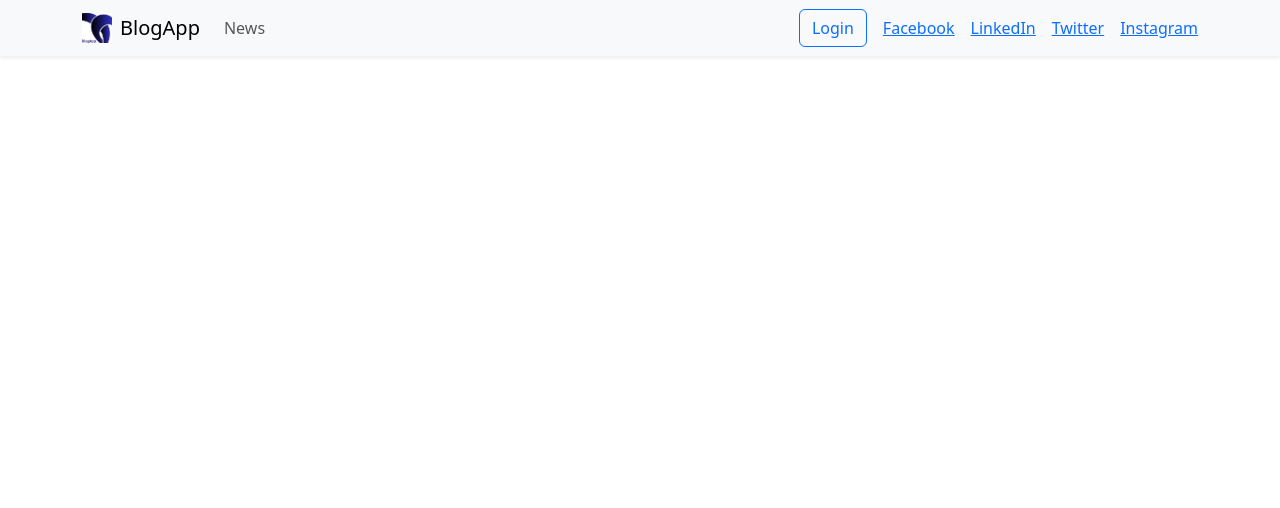
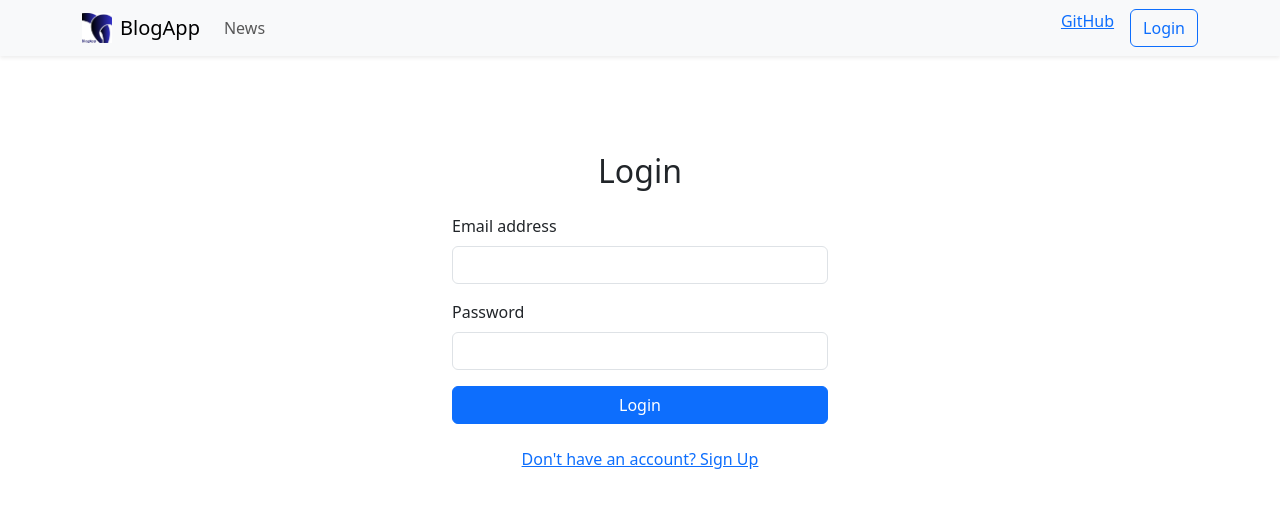
Before and after one commit to ionescuea/React-Blog-App, a React (Vite) app in the folder blog-app/: page /login in a window 1280 px wide. Shown: the top 508 px of the page. Built offline with nearby package versions, Linux system fonts and the light colour scheme; no server answers.

Commit message:
Add login/register functionality; create pages and routes

```diff
--- a/blog-app/src/App.jsx
+++ b/blog-app/src/App.jsx
@@ -1,12 +1,21 @@
-import { useState } from 'react'
-import AppNavbar from './components/Navbar';
+import React from 'react';
+import { BrowserRouter as Router, Routes, Route } from 'react-router-dom';
+import AppNavbar from './components/Navbar.jsx';
+import Login from './pages/Login.jsx';
+import News from './pages/News.jsx';
+import Home from './pages/Home.jsx';
 
 function App() {
   return (
-    <>
+    <Router>
       <AppNavbar />
-    </>
+      <Routes>
+        <Route path="/" element={<Home />} />
+        <Route path="/news" element={<News />} />
+        <Route path="/login" element={<Login />} />
+      </Routes>
+    </Router>
   );
 }
 
-export default App
+export default App;
--- a/blog-app/src/components/Navbar.jsx
+++ b/blog-app/src/components/Navbar.jsx
@@ -1,8 +1,16 @@
-// Navbar.jsx
 import React from 'react';
 import { Navbar, Nav, Container, Button } from 'react-bootstrap';
+import { useAuth } from '../context/Auth.jsx';
+import { auth } from '../firebase';
+import { signOut } from 'firebase/auth';
 
 function AppNavbar() {
+	const { user } = useAuth();
+
+	const handleLogout = async () => {
+		await signOut(auth);
+	};
+
 	return (
 		<Navbar bg="light" expand="lg" className="shadow-sm">
 			<Container>
@@ -16,17 +24,18 @@ function AppNavbar() {
 					/>
 					BlogApp
 				</Navbar.Brand>
-				<Navbar.Toggle aria-controls="basic-navbar-nav" />
-				<Navbar.Collapse id="basic-navbar-nav">
+				<Navbar.Toggle />
+				<Navbar.Collapse>
 					<Nav className="me-auto">
 						<Nav.Link href="/news">News</Nav.Link>
 					</Nav>
-					<Nav className="ms-auto d-flex align-items-center gap-3">
-						<Button variant="outline-primary">Login</Button>
-						<a href="https://facebook.com/yourprofile" target="_blank" rel="noopener noreferrer">Facebook</a>
-						<a href="https://linkedin.com/in/yourprofile" target="_blank" rel="noopener noreferrer">LinkedIn</a>
-						<a href="https://twitter.com/yourprofile" target="_blank" rel="noopener noreferrer">Twitter</a>
-						<a href="https://instagram.com/yourprofile" target="_blank" rel="noopener noreferrer">Instagram</a>
+					<Nav className="ms-auto gap-3">
+						<a href="https://github.com" target="_blank" rel="noopener noreferrer">GitHub</a>
+						{user ? (
+							<Button variant="outline-danger" onClick={handleLogout}>Logout</Button>
+						) : (
+							<Button variant="outline-primary" href="/login">Login</Button>
+						)}
 					</Nav>
 				</Navbar.Collapse>
 			</Container>
--- /dev/null
+++ b/blog-app/src/context/Auth.jsx
@@ -0,0 +1,24 @@
+import { createContext, useContext, useEffect, useState } from 'react';
+import { auth } from '../firebase';
+import { onAuthStateChanged } from 'firebase/auth';
+
+const AuthContext = createContext();
+
+export const AuthProvider = ({ children }) => {
+	const [user, setUser] = useState(null);
+
+	useEffect(() => {
+		const unsub = onAuthStateChanged(auth, (user) => {
+			setUser(user);
+		});
+		return unsub;
+	}, []);
+
+	return (
+		<AuthContext.Provider value={{ user }}>
+			{children}
+		</AuthContext.Provider>
+	);
+};
+
+export const useAuth = () => useContext(AuthContext);
--- a/blog-app/src/main.jsx
+++ b/blog-app/src/main.jsx
@@ -2,9 +2,12 @@ import React from 'react';
 import ReactDOM from 'react-dom/client';
 import App from './App.jsx';
 import 'bootstrap/dist/css/bootstrap.min.css';
+import { AuthProvider } from './context/Auth.jsx';
 
 ReactDOM.createRoot(document.getElementById('root')).render(
   <React.StrictMode>
-    <App />
+    <AuthProvider>
+      <App />
+    </AuthProvider>
   </React.StrictMode>
 );
--- /dev/null
+++ b/blog-app/src/pages/Home.jsx
@@ -0,0 +1,6 @@
+import React from 'react';
+
+const Home = () =>
+	<h1>Home Page</h1>;
+
+export default Home;
--- /dev/null
+++ b/blog-app/src/pages/Login.jsx
@@ -0,0 +1,81 @@
+import React, { useState } from 'react';
+import { auth } from '../firebase';
+import { createUserWithEmailAndPassword, signInWithEmailAndPassword } from 'firebase/auth';
+import { useNavigate } from 'react-router-dom';
+
+const Login = () => {
+  const [isLogin, setIsLogin] = useState(true); // Toggle between Login & Signup
+  const [email, setEmail] = useState('');
+  const [password, setPassword] = useState('');
+  const [error, setError] = useState('');
+  const navigate = useNavigate();
+
+  const handleSubmit = async (e) => {
+    e.preventDefault();
+    setError('');
+    try {
+      if (isLogin) {
+        // Login existing user
+        await signInWithEmailAndPassword(auth, email, password);
+      } else {
+        // Register new user
+        await createUserWithEmailAndPassword(auth, email, password);
+      }
+      navigate('/'); // Redirect after successful login/signup
+    } catch (err) {
+      setError(err.message);
+    }
+  };
+
+  return (
+    <div className="container mt-5 pt-5" style={{ maxWidth: '400px' }}>
+      <h2 className="mb-4 text-center">{isLogin ? 'Login' : 'Sign Up'}</h2>
+      {error && <div className="alert alert-danger">{error}</div>}
+
+      <form onSubmit={handleSubmit}>
+        <div className="mb-3">
+          <label htmlFor="email" className="form-label">Email address</label>
+          <input
+            type="email"
+            className="form-control"
+            id="email"
+            value={email}
+            onChange={e => setEmail(e.target.value)}
+            required
+          />
+        </div>
+
+        <div className="mb-3">
+          <label htmlFor="password" className="form-label">Password</label>
+          <input
+            type="password"
+            className="form-control"
+            id="password"
+            value={password}
+            onChange={e => setPassword(e.target.value)}
+            required
+            minLength={6}
+          />
+        </div>
+
+        <button type="submit" className="btn btn-primary w-100">
+          {isLogin ? 'Login' : 'Sign Up'}
+        </button>
+      </form>
+
+      <div className="text-center mt-3">
+        <button
+          className="btn btn-link"
+          onClick={() => {
+            setError('');
+            setIsLogin(!isLogin);
+          }}
+        >
+          {isLogin ? "Don't have an account? Sign Up" : "Already have an account? Login"}
+        </button>
+      </div>
+    </div>
+  );
+};
+
+export default Login;
--- /dev/null
+++ b/blog-app/src/pages/News.jsx
@@ -0,0 +1,7 @@
+import React from 'react';
+import { Navigate } from 'react-router-dom';
+
+const News = () =>
+	<h1>News</h1>;
+
+export default News;
```
